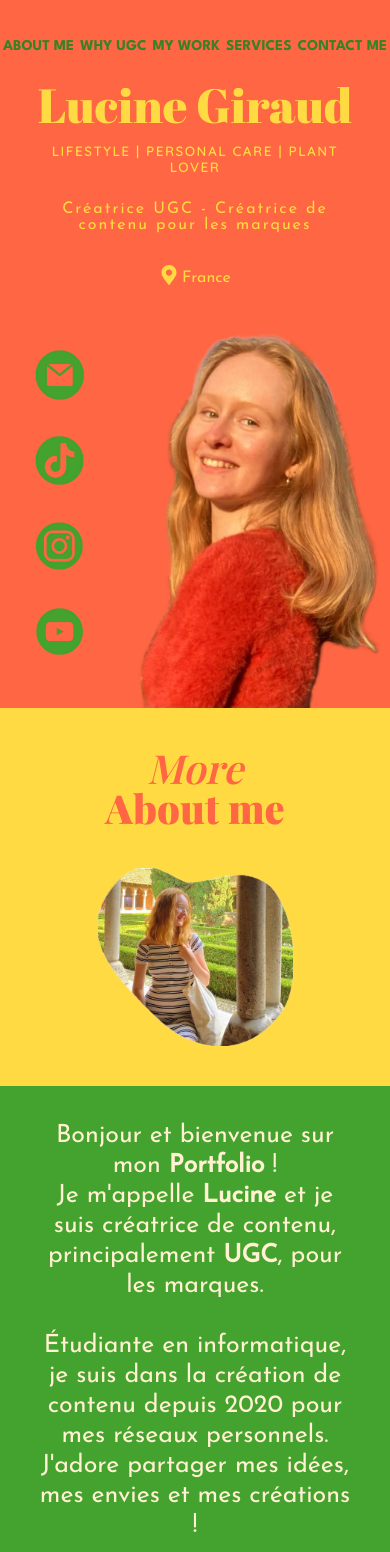
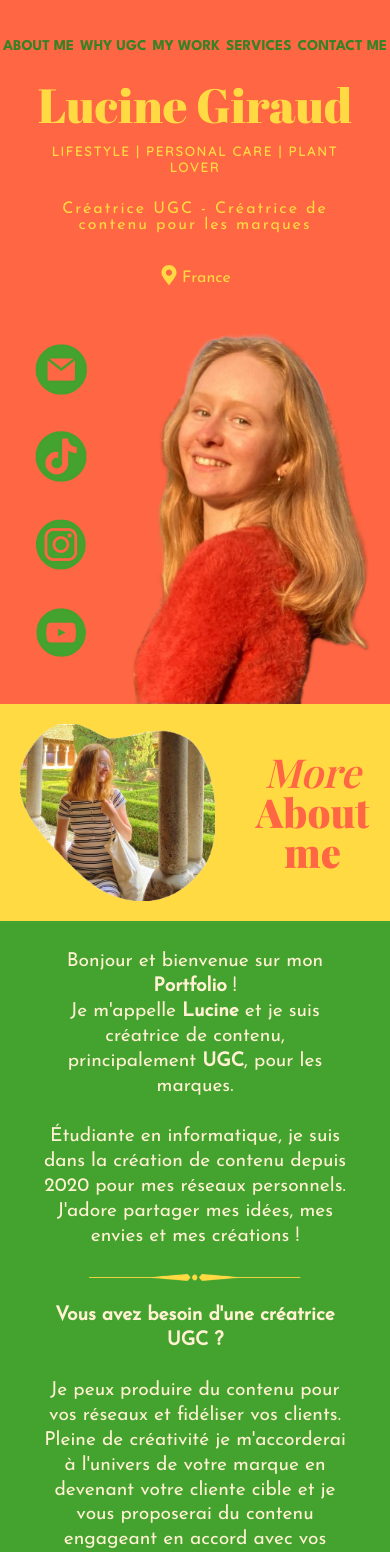
Before and after one commit to lucinegrd/portfolio-ugc, a React (Create React App) app: page / in a window 390 px wide. Shown: the top 1552 px of the page. Built offline with nearby package versions, Linux system fonts and the light colour scheme; a web font is replaced by a local one.

Commit message:
about me adaptive

```diff
--- a/src/components/About Me.jsx
+++ b/src/components/About Me.jsx
@@ -9,7 +9,7 @@ function About() {
                 <span style={{ fontStyle: 'italic', fontWeight: '600' }}>More</span><br />
                 <span style={{ fontWeight: '900', marginBottom: '20px' }}>About me</span>
             </p>
-            <img src={pic} alt="lucine à toulouse" style={{width:"50%"}}/>
+            <img src={pic} alt="lucine à toulouse" className="About_pic_img"/>
         </div>
         <div className='About_text'>
             <div className='About_text_p'>
--- a/src/styles/About Me.css
+++ b/src/styles/About Me.css
@@ -31,18 +31,35 @@ p {
     display: flex;
 }
 
-@media (max-width: 640px) {
-    .About_container{
-        flex-direction: column;
-    }
-}
+
 .About_text_p {
     padding: 10px 10%;
-
-
     display: flex;
     flex-direction: column;
     justify-content: space-around;
     align-items: center;
 
 }
+
+@media (max-width: 640px) {
+    .About_container {
+        flex-direction: column;
+    }
+
+    .About_pic {
+        flex-direction: row-reverse;
+        justify-content: center;
+        padding: 0;
+    }
+
+    .About_pic_img{
+        width: 50%;
+        margin: 0.5em;
+    }
+
+    .About_text{
+        font-size: 1.2em;
+        line-height: 1.3em;
+
+    }
+}
--- a/src/styles/Home.css
+++ b/src/styles/Home.css
@@ -13,7 +13,7 @@
 
 
 .Home_pic_img {
-    margin: 0 30px;
+    margin: 0 20px;
 }
 
 .Home_pic_pc {
```
